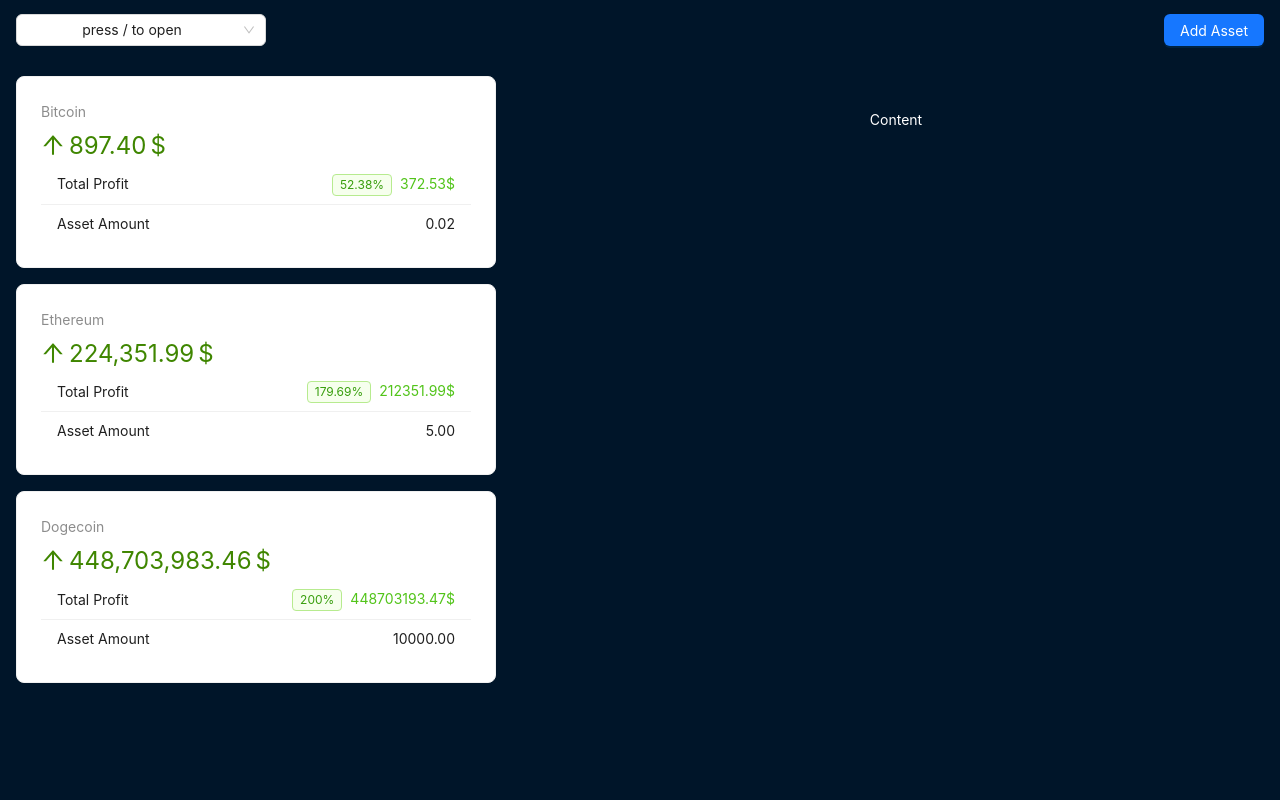
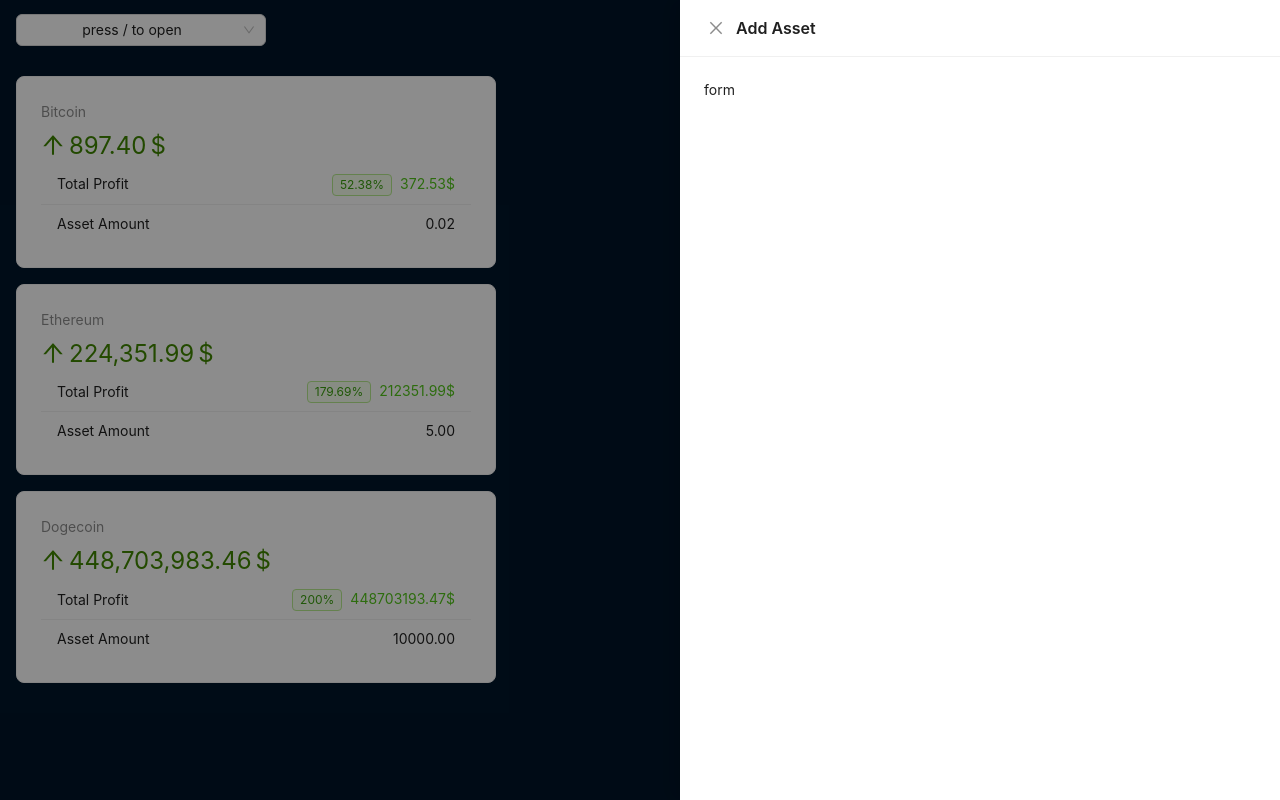
Before and after one commit to olya-us/react-crypto, a React (Vite) app: page / in a window 1280 px wide. Both pictures are taken after a click on the button "Add Asset". Built offline with nearby package versions, Linux system fonts and the light colour scheme.

Commit message:
Add Modal and Drawer components

```diff
--- /dev/null
+++ b/src/components/AddAssetForm.jsx
@@ -0,0 +1,3 @@
+export default function AddAssetForm() {
+    return <form>form</form>
+}
--- /dev/null
+++ b/src/components/CoinInfoModal.jsx
@@ -0,0 +1,3 @@
+export default function CoinInfoModal({coin}) {
+    return <h2>{coin.name}</h2>
+}
--- a/src/components/layout/AppHeader.jsx
+++ b/src/components/layout/AppHeader.jsx
@@ -1,6 +1,8 @@
-import { Layout, Select, Space, Button } from 'antd';
+import { Layout, Select, Space, Button, Modal, Drawer } from 'antd';
 import { useCrypto } from '../../context/crypto-context';
 import { useEffect, useState } from 'react';
+import CoinInfoModal from '../CoinInfoModal'
+import AddAssetForm from '../AddAssetForm';
 
 const headerStyle = {
     width: '100%',
@@ -18,6 +20,9 @@
 
 export default function AppHeader() {
     const [select, setSelect] = useState(false)
+    const [coin, setCoin] = useState(null)
+    const [drawer, setDrawer] = useState(false)
+    const [modal, setModal] = useState(false)
     const {crypto} = useCrypto()
 
     useEffect(() => {
@@ -31,7 +36,8 @@
     }, [])
 
     function handleSelect(value) {
-        console.log(value)
+        setCoin(crypto.find((c) => c.id == value))
+        setModal(true)
     }
 
     return <Layout.Header style={headerStyle}>
@@ -52,6 +58,15 @@
             </Space>
             )}
         />
-        <Button type="primary">Add Asset</Button>
+        <Button type="primary" onClick={() => setDrawer(true)}>Add Asset</Button>
+
+        <Modal open={modal} onCancel={() => setModal(false)} footer={null}>
+            <CoinInfoModal coin={coin}/>
+        </Modal>
+
+        <Drawer width={600} title="Add Asset" onClose={() => setDrawer(false)} open={drawer}>
+            <AddAssetForm/>
+        </Drawer>
+
     </Layout.Header>
 }
```
